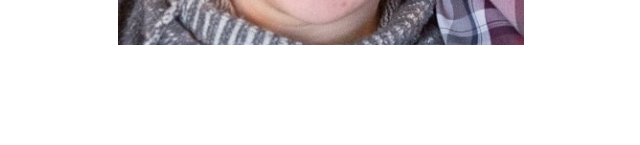
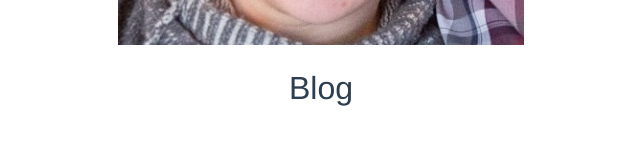
Before and after one commit to domleo/domleo.github.io, a Vue app: page /#/Blog in a window 1280 px wide. Shown: the part 465-610 px from the top of the page, without its empty margins (319-959 px from the left). Built offline with nearby package versions, Linux system fonts and the light colour scheme.

Commit message:
Created blog page

```diff
--- /dev/null
+++ b/src/components/blog/Blog.vue
@@ -0,0 +1,33 @@
+<template>
+  <div class="blog">
+    <h1>{{ msg }}</h1>
+  </div>
+</template>
+
+<script>
+export default {
+  name: 'Blog',
+  data () {
+    return {
+      msg: 'Blog'
+    }
+  }
+}
+</script>
+
+<style scoped>
+h1, h2 {
+  font-weight: normal;
+}
+ul {
+  list-style-type: none;
+  padding: 0;
+}
+li {
+  display: inline-block;
+  margin: 0 10px;
+}
+a {
+  color: #42b983;
+}
+</style>
--- a/src/router/index.js
+++ b/src/router/index.js
@@ -1,6 +1,7 @@
 import Vue from 'vue'
 import Router from 'vue-router'
 import HomePage from '@/components/HomePage'
+import Blog from '@/components/blog/Blog'
 
 Vue.use(Router)
 
@@ -10,6 +11,11 @@ export default new Router({
       path: '/',
       name: 'HomePage',
       component: HomePage
+    },
+    {
+      path: '/Blog',
+      name: 'Blog',
+      component: Blog
     }
   ]
 })
```
